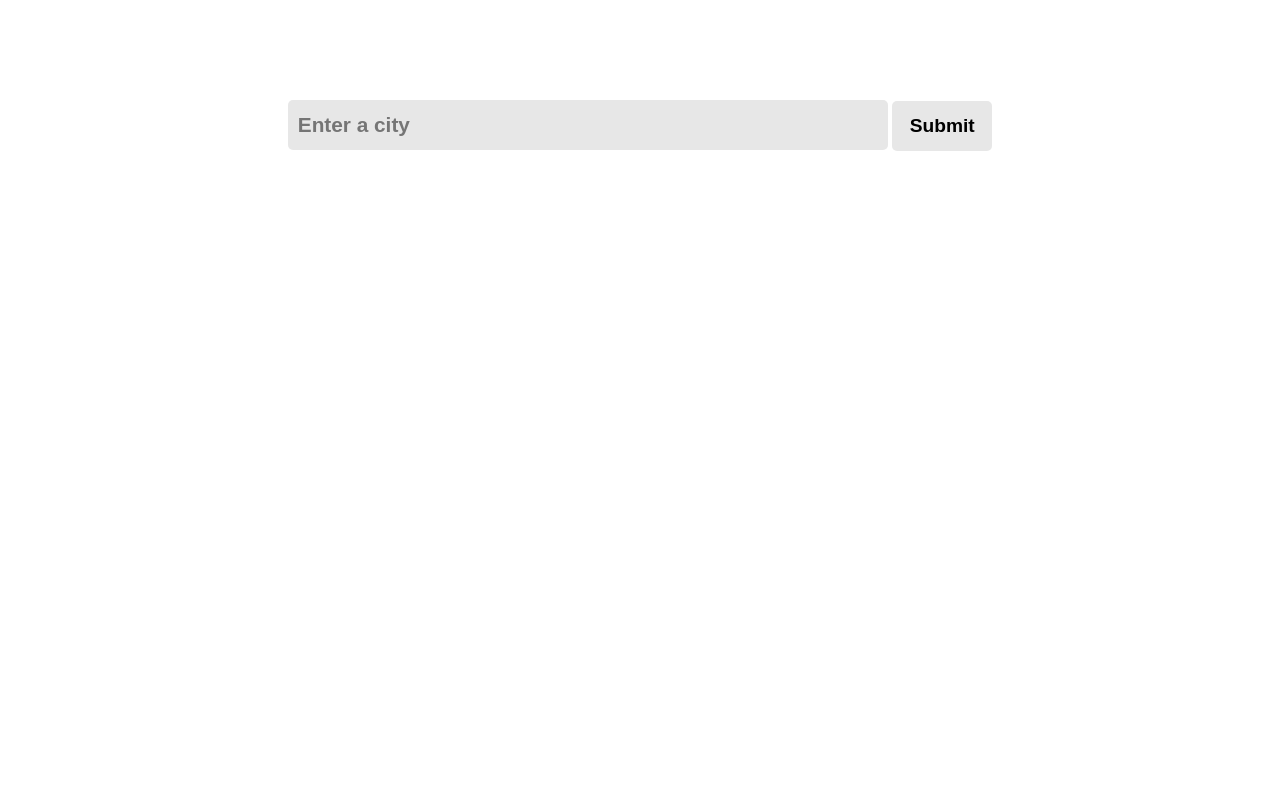
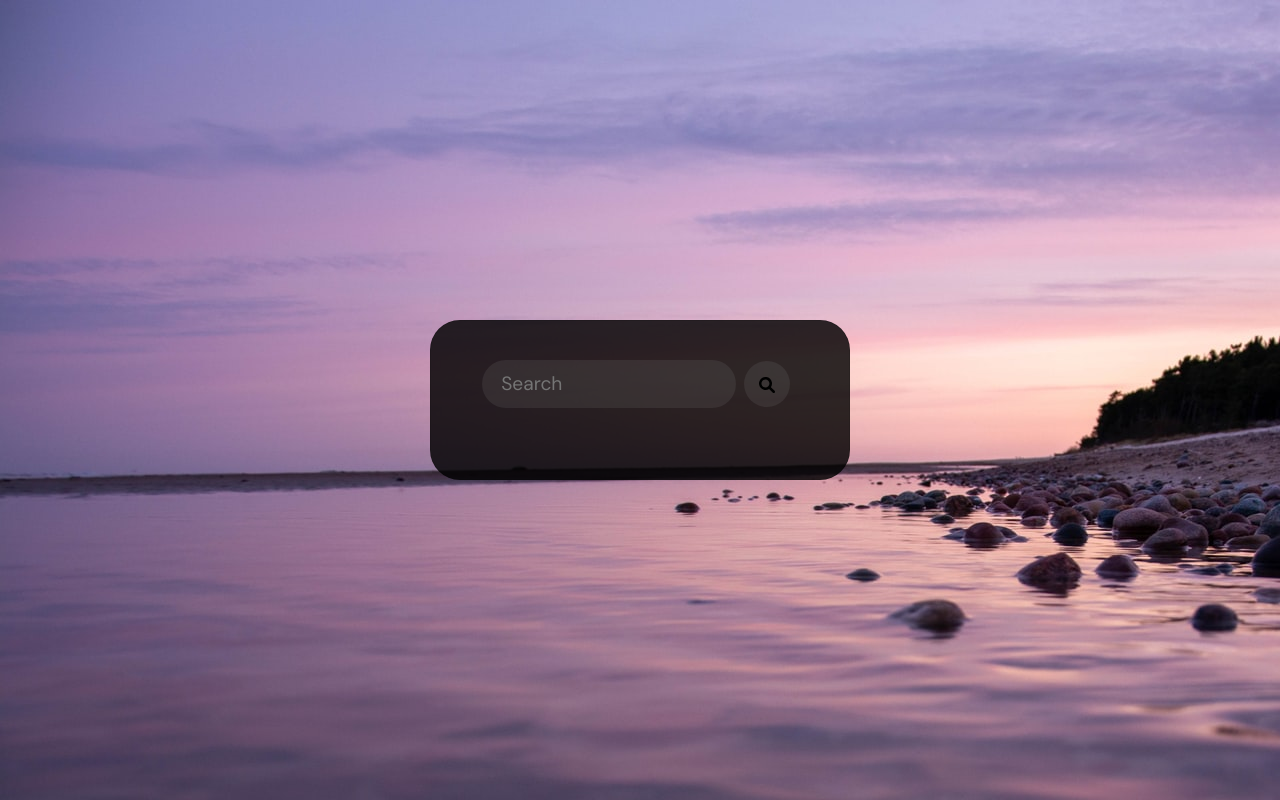
Before and after one commit to Harsh6468/GetWeather, a plain HTML site: page WeatherApi/index.html in a window 1280 px wide. Drawn offline with nearby package versions, Linux system fonts and the light colour scheme.

Commit message:
Updated UI

```diff
--- a/WeatherApi/index.html
+++ b/WeatherApi/index.html
@@ -1,22 +1,54 @@
 <!DOCTYPE html>
 <html lang="en">
+
 <head>
     <meta charset="UTF-8">
     <meta http-equiv="X-UA-Compatible" content="IE=edge">
     <meta name="viewport" content="width=device-width, initial-scale=1.0">
+    <link rel="stylesheet" href="https://code.ionicframework.com/ionicons/2.0.1/css/ionicons.min.css">
+    <link href="https://fonts.googleapis.com/css2?family=DM+Sans&display=swap" rel="stylesheet">
+
+    <link rel="stylesheet" href="https://stackpath.bootstrapcdn.com/bootstrap/4.4.1/css/bootstrap.min.css"
+        integrity="sha384-Vkoo8x4CGsO3+Hhxv8T/Q5PaXtkKtu6ug5TOeNV6gBiFeWPGFN9MuhOf23Q9Ifjh" crossorigin="anonymous">
+
+
     <link rel="stylesheet" href="style.css">
+    <script src="https://ajax.googleapis.com/ajax/libs/jquery/1.12.4/jquery.min.js"></script>
+    <script src="script.js"></script>
     <title>Document</title>
 </head>
+
 <body>
-    <div class="input">
-        <input type="text" class="inputValue" placeholder="Enter a city">
-        <input type="submit" value="Submit" class="button">
+    <div class="card">
+        <div class="search">
+            <input class="search-bar" type="text" id="city" placeholder="Search">
+            <button id="search-bar">
+                <svg xmlns="http://www.w3.org/2000/svg" viewBox="0 0 512 512" width="1em" height="1em">
+                    <!--! Font Awesome Pro 6.1.1 by @fontawesome - https://fontawesome.com License - https://fontawesome.com/license (Commercial License) Copyright 2022 Fonticons, Inc. -->
+                    <path
+                        d="M500.3 443.7l-119.7-119.7c27.22-40.41 40.65-90.9 33.46-144.7C401.8 87.79 326.8 13.32 235.2 1.723C99.01-15.51-15.51 99.01 1.724 235.2c11.6 91.64 86.08 166.7 177.6 178.9c53.8 7.189 104.3-6.236 144.7-33.46l119.7 119.7c15.62 15.62 40.95 15.62 56.57 0C515.9 484.7 515.9 459.3 500.3 443.7zM79.1 208c0-70.58 57.42-128 128-128s128 57.42 128 128c0 70.58-57.42 128-128 128S79.1 278.6 79.1 208z" />
+                </svg>
+            </button>
+        </div>
+        <div class="weather">
+            <h2 class="city"></h2>
+            <h1 class="temp"></h1>
+            <img src="" alt="" class="icon" />
+            <div class="description"></div>
+            <div class="humidity"></div>
+            <div class="wind"></div>
+        </div>
     </div>
-    <div class="display">
-        <h1 class="name"></h1>
-        <p class="desc"></p>
-        <p class="temp"></p>
-    </div>
-    <script src="app.js"></script>
 </body>
+<script src="https://ajax.googleapis.com/ajax/libs/jquery/3.4.0/jquery.min.js"></script>
+<script src="https://code.jquery.com/jquery-3.3.1.slim.min.js"
+    integrity="sha384-q8i/X+965DzO0rT7abK41JStQIAqVgRVzpbzo5smXKp4YfRvH+8abtTE1Pi6jizo" crossorigin="anonymous">
+    </script>
+<script src="https://cdnjs.cloudflare.com/ajax/libs/popper.js/1.14.7/umd/popper.min.js"
+    integrity="sha384-UO2eT0CpHqdSJQ6hJty5KVphtPhzWj9WO1clHTMGa3JDZwrnQq4sF86dIHNDz0W1" crossorigin="anonymous">
+    </script>
+<script src="https://stackpath.bootstrapcdn.com/bootstrap/4.3.1/js/bootstrap.min.js"
+    integrity="sha384-JjSmVgyd0p3pXB1rRibZUAYoIIy6OrQ6VrjIEaFf/nJGzIxFDsf4x0xIM+B07jRM" crossorigin="anonymous">
+    </script>
+
 </html>
--- /dev/null
+++ b/WeatherApi/script.js
@@ -0,0 +1,32 @@
+$(document).ready(function(){
+    var API_KEY = '7341e50c4cf779dadbfa1002ef17353e';
+    var units = 'metric';
+    $("#search-bar").on("click", function(event){
+        event.preventDefault();
+        var city = $("#city").val();
+        var api = `https://api.openweathermap.org/data/2.5/weather?q=${city}` + `&appid=${API_KEY}&units=${units}`;
+        // fetch api url
+        fetch(api)
+            //when we get response from server
+            .then(response => {
+                //return response as json
+                return response.json();
+            })
+            .then(data => {
+                console.log(data);
+                // Get weather icon
+                var iconcode = data.weather[0].icon;
+
+                // set up weather icon url
+                var iconurl = `http://openweathermap.org/img/w/${iconcode}.png`;
+                $('.city').text('Weather in '+city);
+                $('.icon').attr('src', iconurl);
+                $('.temp').text(data.main.temp+" ℃");
+                $('.humidity').text('Humidity : '+data.main.humidity+" %")
+                $('.wind').text('Wind speed : '+data.wind.speed+' km/h')
+                $('.description').text(data.weather[0].description);
+                var p = '';
+                $('#city').val(p);
+            })
+    });
+});
--- a/WeatherApi/style.css
+++ b/WeatherApi/style.css
@@ -1,35 +1,65 @@
-*{
+body {
+    display: flex;
+    justify-content: center;
+    align-items: center;
+    height: 100vh;
+    background: #222;
+    font-family: 'DM Sans', sans-serif;
+    background-image: url('nat.jpg');
+}
+.description,.city
+{
+    text-transform: capitalize;
+}
+.card {
+    background: #000000d0;
+    color: white;
+    padding: 2em;
+    border-radius: 30px;
+    width: 100%;
+    max-width: 420px;
+    margin: 1em;
+}
+.search{
+    display: flex;
+    align-items: center;
+    justify-content: center;
+}
+button{
+    margin: 0.5em;
+    border-radius: 50%;
+    border: none;
+    height: 46px;
+    width: 46px;
+    outline: none;
+    background: #7c7c7c2b;
+    color:white;
+    cursor: pointer;
+    transition: 0.2s ease-in-out;
+}
+button:hover{
+    background: #7c7c7c6b;
+}
+input.search-bar{
+    border: none;
+    outline: none;
+    padding: 0.5em 1em;
+    border-radius: 24px;
+    background: #7c7c7c2b;
+    color: white;
+    font-family: inherit;
+    font-size: 120%;
+    width: calc(100% - 100px);
+}
+h1.temp{
     margin: 0;
-    padding: 0;
-    box-sizing: border-box;
 }
-body{
-    font-family: 'Nunito', sans-serif;
+.weather.loading{
+    visibility: hidden;
 }
-.input{
-    margin: 100px 0;
-    text-align: center;
+.weather.loading::after{
+    visibility: visible;
+    content:"loading...";
+    color: white;
+
 }
-input[type="text"]{
-    padding: 2px 10px;
-    height: 50px;
-    width: 600px;
-    background: #e7e7e7;
-    font-weight: bold;
-    font-size: 1.3rem;
-    border: none;
-    border-radius: 5px;
-}
-input[type="submit"]{
-    height: 50px;
-    width: 100px;
-    background: #e7e7e7;
-    font-weight: bold;
-    font-size: 1.2rem;
-    border: none;
-    border-radius: 5px;
-}
-
-.display{
-    text-align: center;
-}
```
Also changed, not shown: WeatherApi/back.jpg (added), WeatherApi/nat.jpg (added), 2 other files.
